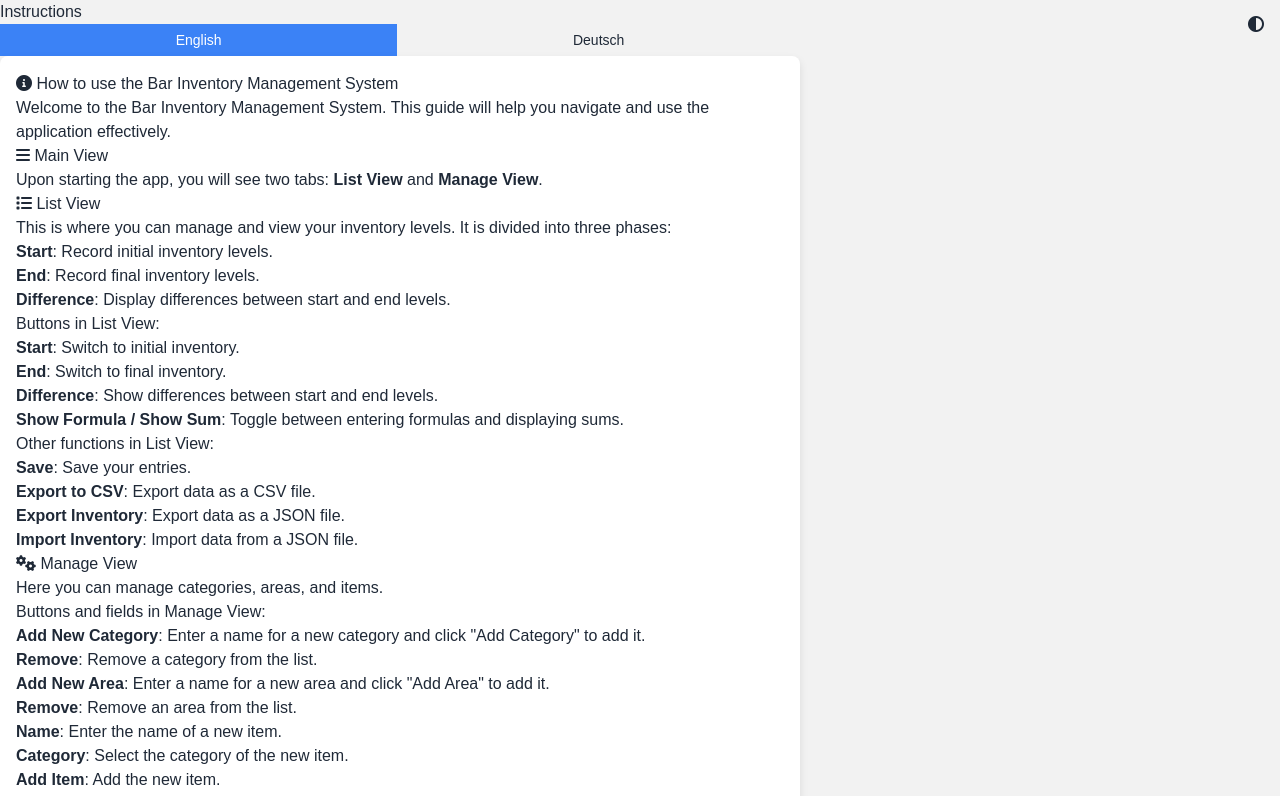
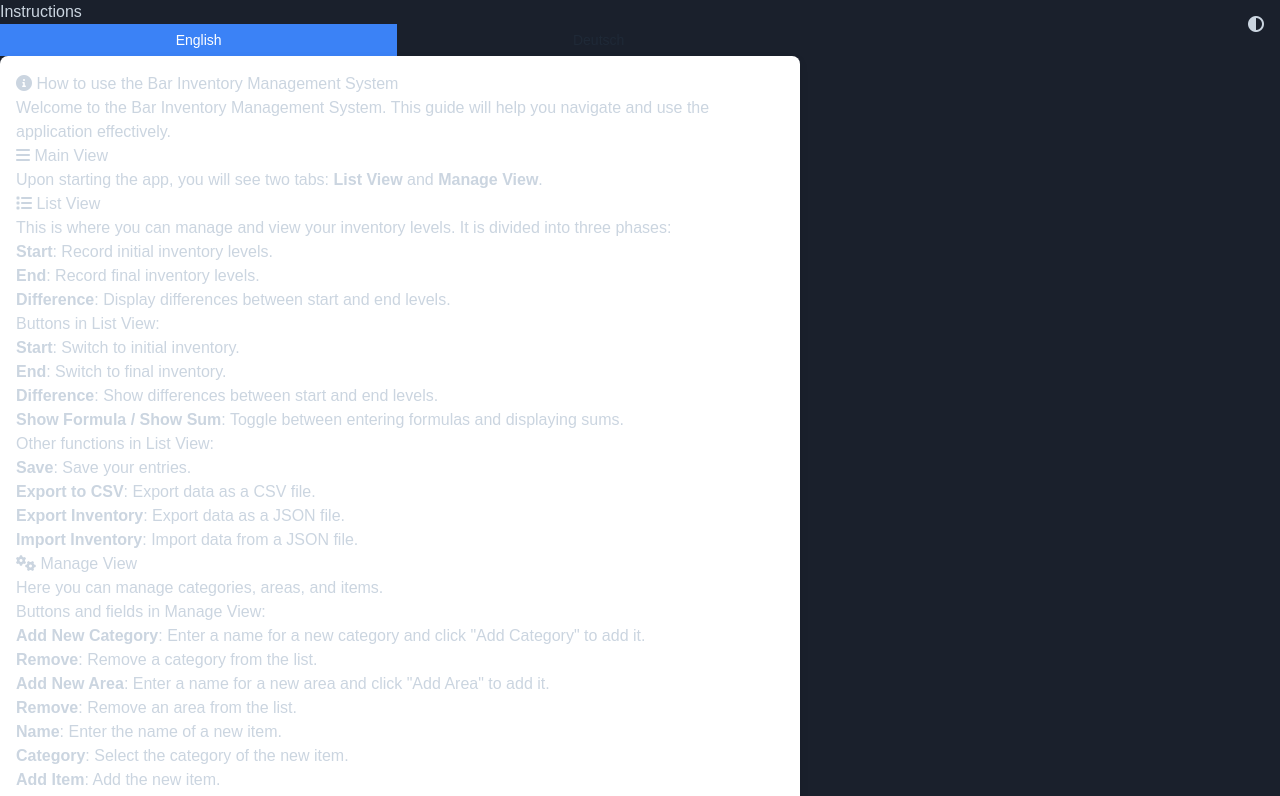
Before and after one commit to DaFum/Bar-Inventory, a plain HTML site: page instruction.html in a window 1280 px wide. Both pictures are taken after a click on the icon 1256 px from the left and 24 px from the top of the page. Shown: the top 796 px of the page. Drawn offline with nearby package versions, Linux system fonts and the light colour scheme.

Commit message:
Update instruction.html

```diff
--- a/instruction.html
+++ b/instruction.html
@@ -22,14 +22,19 @@
             margin-bottom: 16px;
         }
         .theme-toggle {
-            position: absolute;
+            position: fixed;
             top: 16px;
             right: 16px;
             cursor: pointer;
+            z-index: 1000;
         }
         .tab-active {
             background-color: #3b82f6;
             color: #fff;
+        }
+        .bg-dark {
+            background-color: #1a202c;
+            color: #cbd5e0;
         }
     </style>
 </head>
@@ -169,9 +174,9 @@
                 toggleTheme() {
                     this.isDarkTheme = !this.isDarkTheme;
                     if (this.isDarkTheme) {
-                        document.body.classList.add('bg-gray-900', 'text-white');
+                        document.body.classList.add('bg-dark');
                     } else {
-                        document.body.classList.remove('bg-gray-900', 'text-white');
+                        document.body.classList.remove('bg-dark');
                     }
                 }
             }
```
